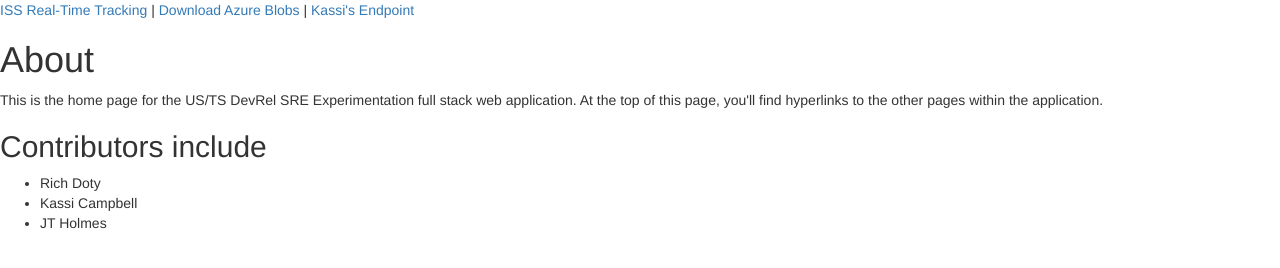
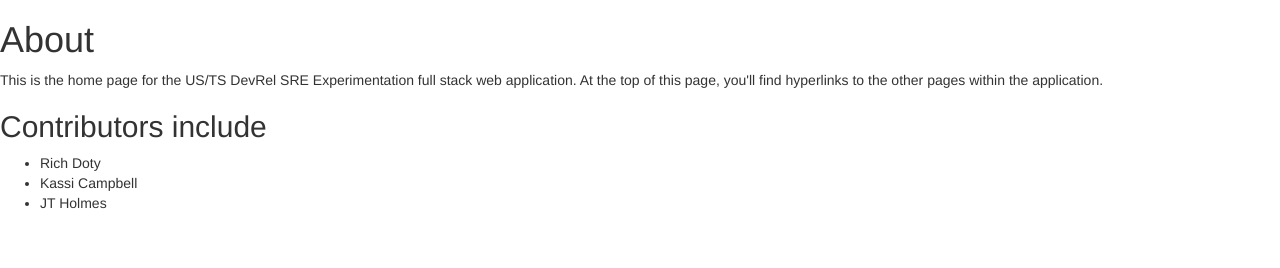
Before and after one commit to jtholm2/frontend-app, a website: page public/index.html in a window 1280 px wide. Drawn offline with nearby package versions, Linux system fonts and the light colour scheme; no server answers.

Commit message:
Updated index.html Removed the alert message and the static menu

```diff
--- a/public/index.html
+++ b/public/index.html
@@ -12,7 +12,7 @@
                 var includes = $('[data-include-html]');
                 $.each(includes, function () {
                     var file = $(this).attr('data-include-html');
-                    alert(file);
+                    //alert(file);
                     $(this).load(file);
                 });
             });
@@ -22,9 +22,10 @@
 </head>
 
 <body>
-    <a href="/iss">ISS Real-Time Tracking</a>
+ <!-- <a href="/iss">ISS Real-Time Tracking</a>
  | <a href="/azurestorage">Download Azure Blobs</a>
  | <a href="/kassiendpoint">Kassi's Endpoint</a>
+ -->
     <div data-include-html="headermenu"></div>
     <h1>About</h1>
     <p1>This is the home page for the US/TS DevRel SRE Experimentation full stack web application. At the top of this page, you'll find hyperlinks to the other pages within the application.</p1>
```
